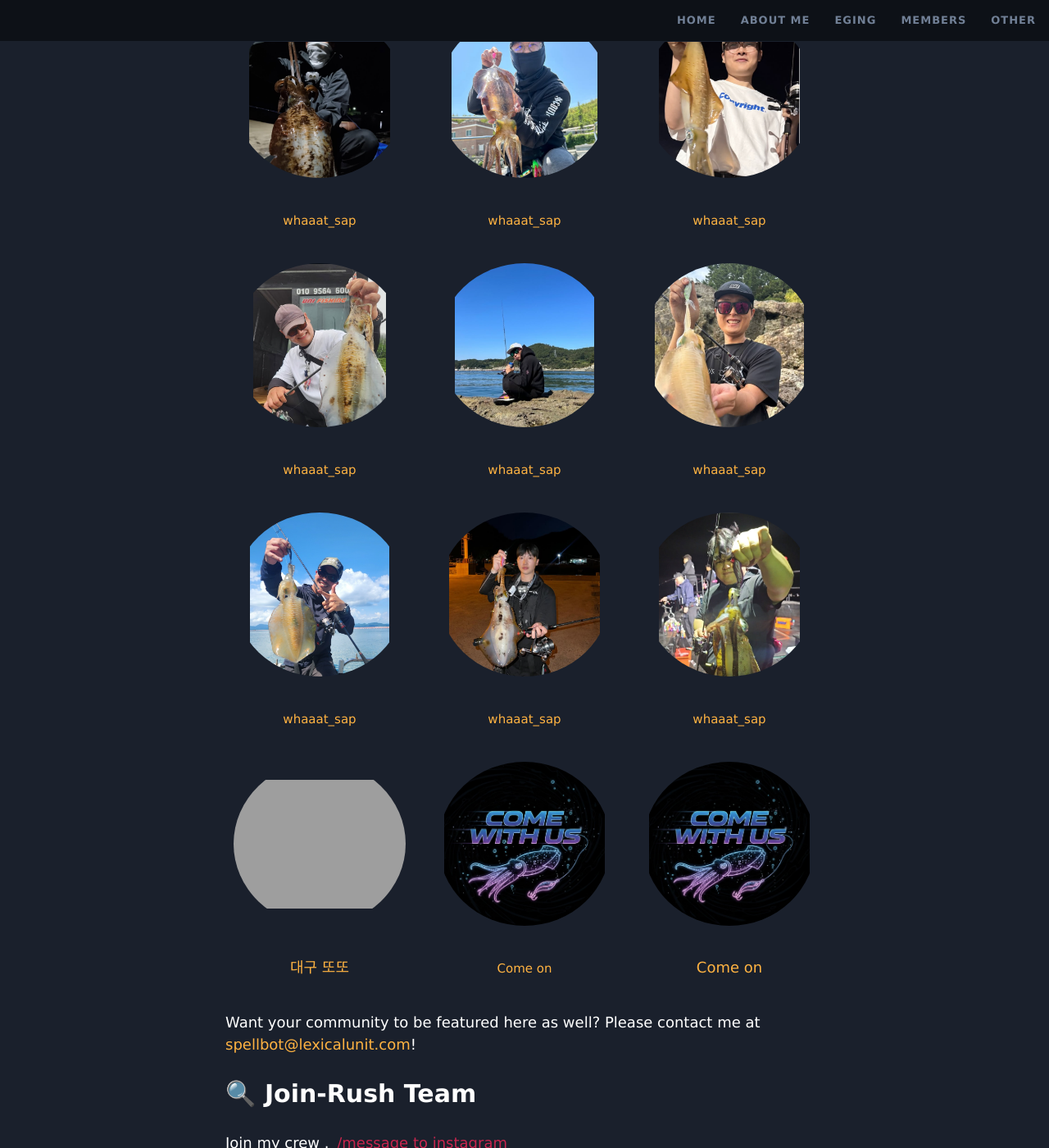
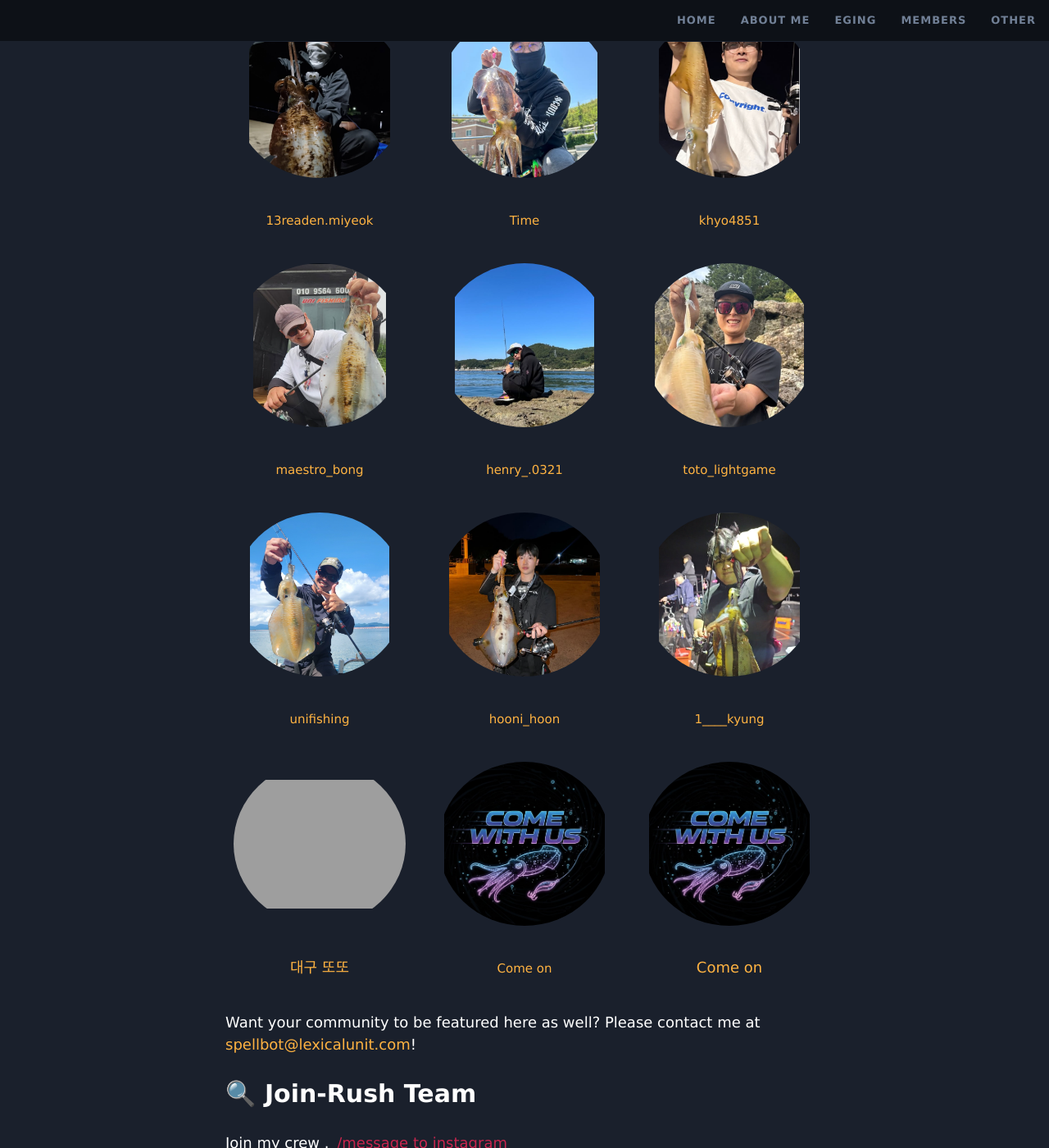
Before and after one commit to asvoice/asvoice.github.io, a Jekyll site: the page index.html, which Jekyll copies as it is, in a window 1280 px wide and 1400 px high, scrolled down 941 px. Shown: the whole window at 82% size. Built offline with Jekyll 4.4.1, drawn with Linux system fonts in a browser that asks for light colours; grey boxes are pictures that could not be loaded.

Commit message:
Update index.html

```diff
--- a/index.html
+++ b/index.html
@@ -139,23 +139,23 @@
 
     <div><a href="https://www.instagram.com/whaaat_sap/" target="_blank" rel="noopener"><img width="200" height="200" src="https://raw.githubusercontent.com/asvoice/asvoice.github.io/refs/heads/main/assets/img/5.PNG" alt="Tolarian Community College" /><br /><span class="small">whaaat_sap</span></a></div>
 
-<div><a href="https://www.instagram.com/whaaat_sap/" target="_blank" rel="noopener"><img width="200" height="200" src="https://raw.githubusercontent.com/asvoice/asvoice.github.io/refs/heads/main/assets/img/6.PNG" alt="Tolarian Community College" /><br /><span class="small">whaaat_sap</span></a></div>
+<div><a href="https://www.instagram.com/13readen.miyeok/" target="_blank" rel="noopener"><img width="200" height="200" src="https://raw.githubusercontent.com/asvoice/asvoice.github.io/refs/heads/main/assets/img/6.PNG" alt="Tolarian Community College" /><br /><span class="small">13readen.miyeok </span></a></div>
 
-  <div><a href="https://www.instagram.com/whaaat_sap/" target="_blank" rel="noopener"><img width="200" height="200" src="https://raw.githubusercontent.com/asvoice/asvoice.github.io/refs/heads/main/assets/img/7.PNG" alt="Tolarian Community College" /><br /><span class="small">whaaat_sap</span></a></div>
+  <div><a href="https://www.instagram.com/rush_eging_team/" target="_blank" rel="noopener"><img width="200" height="200" src="https://raw.githubusercontent.com/asvoice/asvoice.github.io/refs/heads/main/assets/img/7.PNG" alt="Tolarian Community College" /><br /><span class="small">Time</span></a></div>
 
-  <div><a href="https://www.instagram.com/whaaat_sap/" target="_blank" rel="noopener"><img width="200" height="200" src="https://raw.githubusercontent.com/asvoice/asvoice.github.io/refs/heads/main/assets/img/8.PNG" alt="Tolarian Community College" /><br /><span class="small">whaaat_sap</span></a></div>
+  <div><a href="https://www.instagram.com/khyo4851/" target="_blank" rel="noopener"><img width="200" height="200" src="https://raw.githubusercontent.com/asvoice/asvoice.github.io/refs/heads/main/assets/img/8.PNG" alt="Tolarian Community College" /><br /><span class="small">khyo4851</span></a></div>
 
-  <div><a href="https://www.instagram.com/whaaat_sap/" target="_blank" rel="noopener"><img width="200" height="200" src="https://raw.githubusercontent.com/asvoice/asvoice.github.io/refs/heads/main/assets/img/9.PNG" alt="Tolarian Community College" /><br /><span class="small">whaaat_sap</span></a></div>
+  <div><a href="https://www.instagram.com/maestro_bong/" target="_blank" rel="noopener"><img width="200" height="200" src="https://raw.githubusercontent.com/asvoice/asvoice.github.io/refs/heads/main/assets/img/9.PNG" alt="Tolarian Community College" /><br /><span class="small">maestro_bong</span></a></div>
 
-  <div><a href="https://www.instagram.com/whaaat_sap/" target="_blank" rel="noopener"><img width="200" height="200" src="https://raw.githubusercontent.com/asvoice/asvoice.github.io/refs/heads/main/assets/img/10.PNG" alt="Tolarian Community College" /><br /><span class="small">whaaat_sap</span></a></div>
+  <div><a href="https://www.instagram.com/henry_.0321/" target="_blank" rel="noopener"><img width="200" height="200" src="https://raw.githubusercontent.com/asvoice/asvoice.github.io/refs/heads/main/assets/img/10.PNG" alt="Tolarian Community College" /><br /><span class="small">henry_.0321</span></a></div>
 
-  <div><a href="https://www.instagram.com/whaaat_sap/" target="_blank" rel="noopener"><img width="200" height="200" src="https://raw.githubusercontent.com/asvoice/asvoice.github.io/refs/heads/main/assets/img/11.PNG" alt="Tolarian Community College" /><br /><span class="small">whaaat_sap</span></a></div>
+  <div><a href="https://www.instagram.com/toto_lightgame/" target="_blank" rel="noopener"><img width="200" height="200" src="https://raw.githubusercontent.com/asvoice/asvoice.github.io/refs/heads/main/assets/img/11.PNG" alt="Tolarian Community College" /><br /><span class="small">toto_lightgame</span></a></div>
 
-  <div><a href="https://www.instagram.com/whaaat_sap/" target="_blank" rel="noopener"><img width="200" height="200" src="https://raw.githubusercontent.com/asvoice/asvoice.github.io/refs/heads/main/assets/img/12.PNG" alt="Tolarian Community College" /><br /><span class="small">whaaat_sap</span></a></div>
+  <div><a href="https://www.instagram.com/unifishing/" target="_blank" rel="noopener"><img width="200" height="200" src="https://raw.githubusercontent.com/asvoice/asvoice.github.io/refs/heads/main/assets/img/12.PNG" alt="Tolarian Community College" /><br /><span class="small">unifishing</span></a></div>
 
-  <div><a href="https://www.instagram.com/whaaat_sap/" target="_blank" rel="noopener"><img width="200" height="200" src="https://raw.githubusercontent.com/asvoice/asvoice.github.io/refs/heads/main/assets/img/13.PNG" alt="Tolarian Community College" /><br /><span class="small">whaaat_sap</span></a></div>
+  <div><a href="https://www.instagram.com/hooni_hoon/" target="_blank" rel="noopener"><img width="200" height="200" src="https://raw.githubusercontent.com/asvoice/asvoice.github.io/refs/heads/main/assets/img/13.PNG" alt="Tolarian Community College" /><br /><span class="small">hooni_hoon</span></a></div>
 
-  <div><a href="https://www.instagram.com/whaaat_sap/" target="_blank" rel="noopener"><img width="200" height="200" src="https://raw.githubusercontent.com/asvoice/asvoice.github.io/refs/heads/main/assets/img/14.PNG" alt="Tolarian Community College" /><br /><span class="small">whaaat_sap</span></a></div>
+  <div><a href="https://www.instagram.com/1____kyung/" target="_blank" rel="noopener"><img width="200" height="200" src="https://raw.githubusercontent.com/asvoice/asvoice.github.io/refs/heads/main/assets/img/14.PNG" alt="Tolarian Community College" /><br /><span class="small">1____kyung</span></a></div>
 
   <div><a href="https://asvoice.github.io/" target="_blank" rel="noopener"><img width="200" height="200" src="https://github.com/lexicalunit/spellbot/assets/1903876/32c324a3-b060-4bd2-8d8a-a72799acc0ff" alt="대구 또또" /><br />대구 또또</a></div>
 
```
